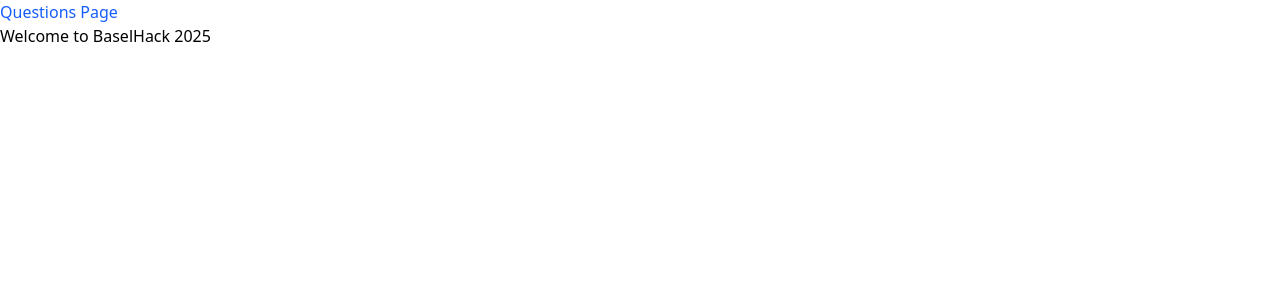
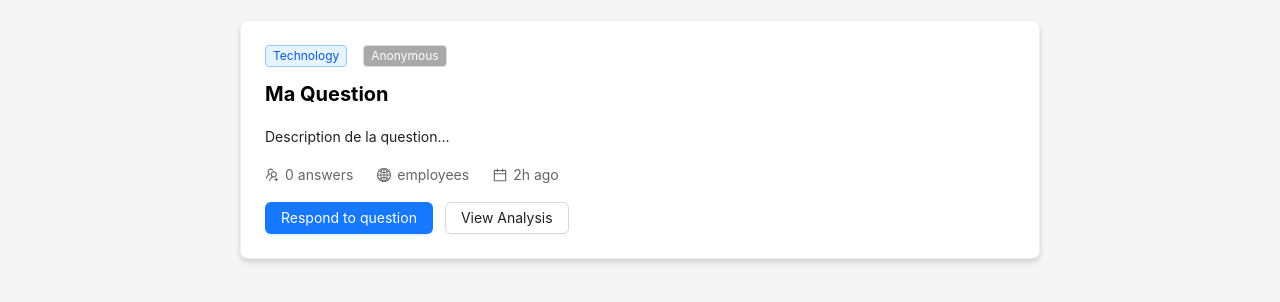
Before and after one commit to Azurioh/BaselHack-2025, a React (Vite) app in the folder code/apps/frontend/: page / in a window 1280 px wide. Shown: the top 302 px of the page. Built offline with nearby package versions, Linux system fonts and the light colour scheme.

Commit message:
feat: adding question Components

```diff
--- a/code/apps/frontend/package.json
+++ b/code/apps/frontend/package.json
@@ -11,6 +11,7 @@
   },
   "dependencies": {
     "@tailwindcss/vite": "^4.1.16",
+    "antd": "^5.27.6",
     "react": "^19.1.0",
     "react-dom": "^19.1.0",
     "react-router-dom": "^7.9.5"
--- /dev/null
+++ b/code/apps/frontend/src/Components/QuestionCard.tsx
@@ -0,0 +1,145 @@
+import React, { useState } from "react";
+import { Card, Tag, Button, Input } from "antd";
+import { UsergroupAddOutlined, GlobalOutlined, CalendarOutlined } from '@ant-design/icons';
+
+const { TextArea } = Input;
+
+interface QuestionCardProps {
+  title: string;
+  children?: React.ReactNode;
+  topic?: string;
+  isAnonymous?: boolean;
+  targetAudience?: string;
+  createdAt?: string;
+}
+
+const QuestionCard: React.FC<QuestionCardProps> = ({
+  title,
+  children,
+  topic = "General",
+  isAnonymous = false,
+  targetAudience = "Public",
+  createdAt = "Just now"
+}) => {
+  const initialResponseCount = 0;
+  const [showResponseField, setShowResponseField] = useState(false);
+  const [responseText, setResponseText] = useState("");
+  const [responseCount, setResponseCount] = useState(initialResponseCount);
+  const [showAnalysis, setShowAnalysis] = useState(false);
+  return (
+    <div className="w-full flex justify-center p-4">
+      <Card
+        bordered={true}
+        style={{
+          width: '100%',
+          maxWidth: '800px',
+          boxShadow: '0 4px 6px rgba(0, 0, 0, 0.1), 0 2px 4px rgba(0, 0, 0, 0.06)',
+          borderRadius: '8px'
+        }}
+      >
+        <div style={{ display: 'flex', gap: '8px', marginBottom: '12px' }}>
+          <Tag color="blue">{topic}</Tag>
+          {isAnonymous && (
+            <Tag style={{
+              backgroundColor: 'darkgray',
+              color: 'white',
+            }}>
+              Anonymous
+            </Tag>
+          )}
+        </div>
+        <h3 style={{ margin: '0 0 16px 0', fontSize: '20px', fontWeight: 'bold', color: 'black' }}>{title}</h3>
+        <p style={{ marginBottom: '16px' }}>{children}</p>
+        <div style={{
+          display: 'flex',
+          gap: '24px',
+          alignItems: 'center',
+          color: '#666',
+          fontSize: '14px',
+          marginBottom: '16px'
+        }}>
+          <div style={{ display: 'flex', alignItems: 'center', gap: '6px' }}>
+            <span><UsergroupAddOutlined /> </span>
+            <span>{responseCount} {responseCount === 1 ? 'answer' : 'answers'}</span>
+          </div>
+          <div style={{ display: 'flex', alignItems: 'center', gap: '6px' }}>
+            <span><GlobalOutlined /></span>
+            <span>{targetAudience}</span>
+          </div>
+          <div style={{ display: 'flex', alignItems: 'center', gap: '6px' }}>
+            <span><CalendarOutlined /> </span>
+            <span>{createdAt}</span>
+          </div>
+        </div>
+
+        <div>
+          <div style={{ display: 'flex', gap: '12px', marginBottom: showResponseField || showAnalysis ? '12px' : '0' }}>
+            <Button
+              type="primary"
+              onClick={() => {
+                setShowResponseField(!showResponseField);
+                setShowAnalysis(false);
+              }}
+            >
+              Respond to question
+            </Button>
+            <Button
+              onClick={() => {
+                setShowAnalysis(!showAnalysis);
+                setShowResponseField(false);
+              }}
+            >
+              View Analysis
+            </Button>
+          </div>
+
+          {showResponseField && (
+            <div>
+              <TextArea
+                rows={4}
+                placeholder="Write your response..."
+                value={responseText}
+                onChange={(e) => setResponseText(e.target.value)}
+                style={{ marginBottom: '12px' }}
+              />
+              <Button
+                type="primary"
+                onClick={() => {
+                  if (responseText.trim()) {
+                    setResponseCount(responseCount + 1);
+                    setResponseText("");
+                    setShowResponseField(false);
+                  }
+                }}
+              >
+                Submit Response
+              </Button>
+            </div>
+          )}
+
+          {showAnalysis && (
+            <div style={{
+              padding: '16px',
+              backgroundColor: '#f5f5f5',
+              borderRadius: '8px',
+              border: '1px solid #d9d9d9'
+            }}>
+              <div style={{ marginBottom: '12px' }}>
+                <strong>Sentiment:</strong> <Tag color="green">Positive (78%)</Tag>
+              </div>
+              <div>
+                <strong>Summary:</strong>
+                <p style={{ marginTop: '8px', color: '#666' }}>
+                  The responses show strong positive sentiment with a focus on innovation and team collaboration.
+                  Participants are generally satisfied and engaged with the topic.
+                </p>
+              </div>
+            </div>
+          )}
+        </div>
+      </Card>
+    </div>
+  );
+};
+
+export default QuestionCard;
--- a/code/apps/frontend/src/pages/Questions/Questions.tsx
+++ b/code/apps/frontend/src/pages/Questions/Questions.tsx
@@ -1,10 +1,22 @@
 import '../../index.css';
+import QuestionCard from '../../Components/QuestionCard';
 
 export default function Questions() {
   return (
-    <div>
-      <h1 className="text-blue-600 dark:text-sky-400">Questions Page</h1>
-      <p>Welcome to BaselHack 2025</p>
+    <div style={{
+      minHeight: '100vh',
+      backgroundColor: '#f5f5f5',
+      padding: '20px'
+    }}>
+      <QuestionCard
+        title="Ma Question"
+        topic="Technology"
+        isAnonymous={true}
+        targetAudience="employees"
+        createdAt="2h ago"
+      >
+        Description de la question...
+      </QuestionCard>
     </div>
   )
 }
--- a/package.json
+++ b/package.json
@@ -1,5 +1,6 @@
 {
   "dependencies": {
+    "@ant-design/icons": "^5.6.1",
     "@ant-design/v5-patch-for-react-19": "^1.0.3"
   }
 }
```
Also changed, not shown: 2 other files (tests, documents, lock files or other folders).
